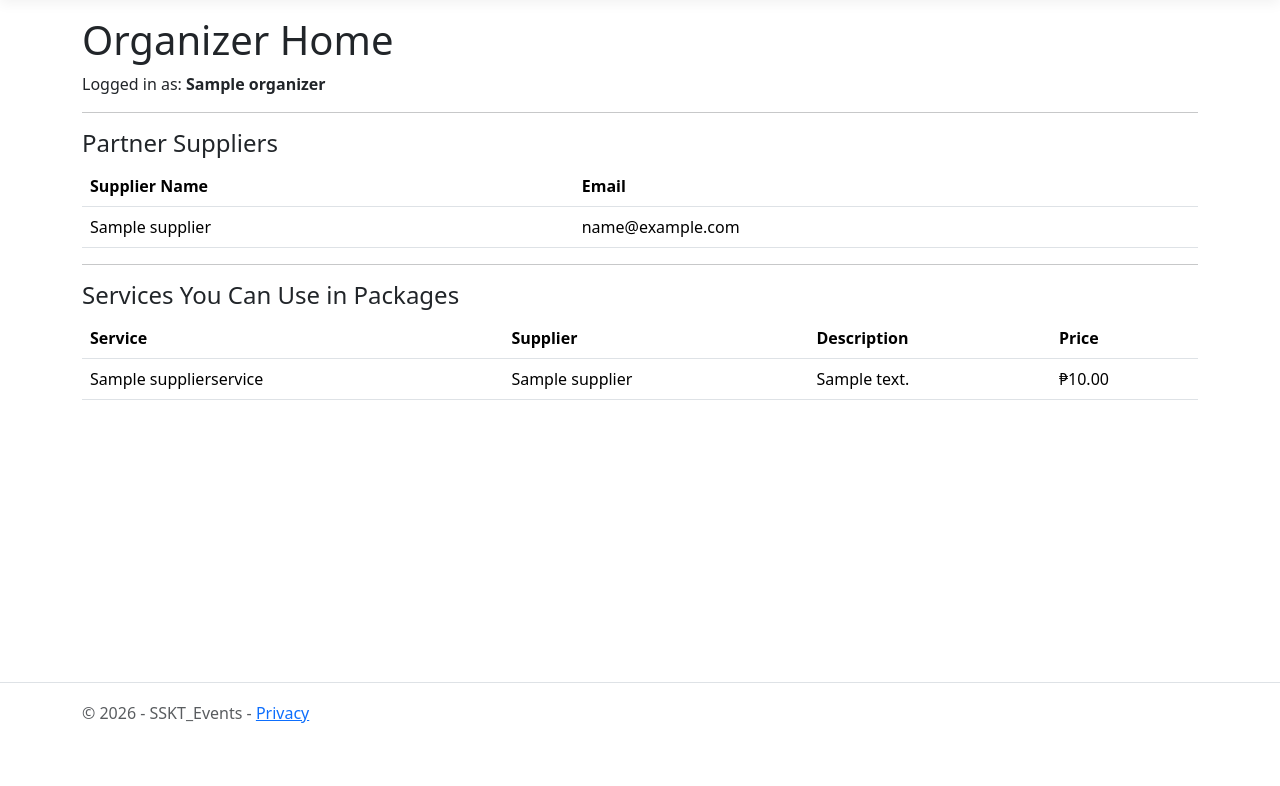
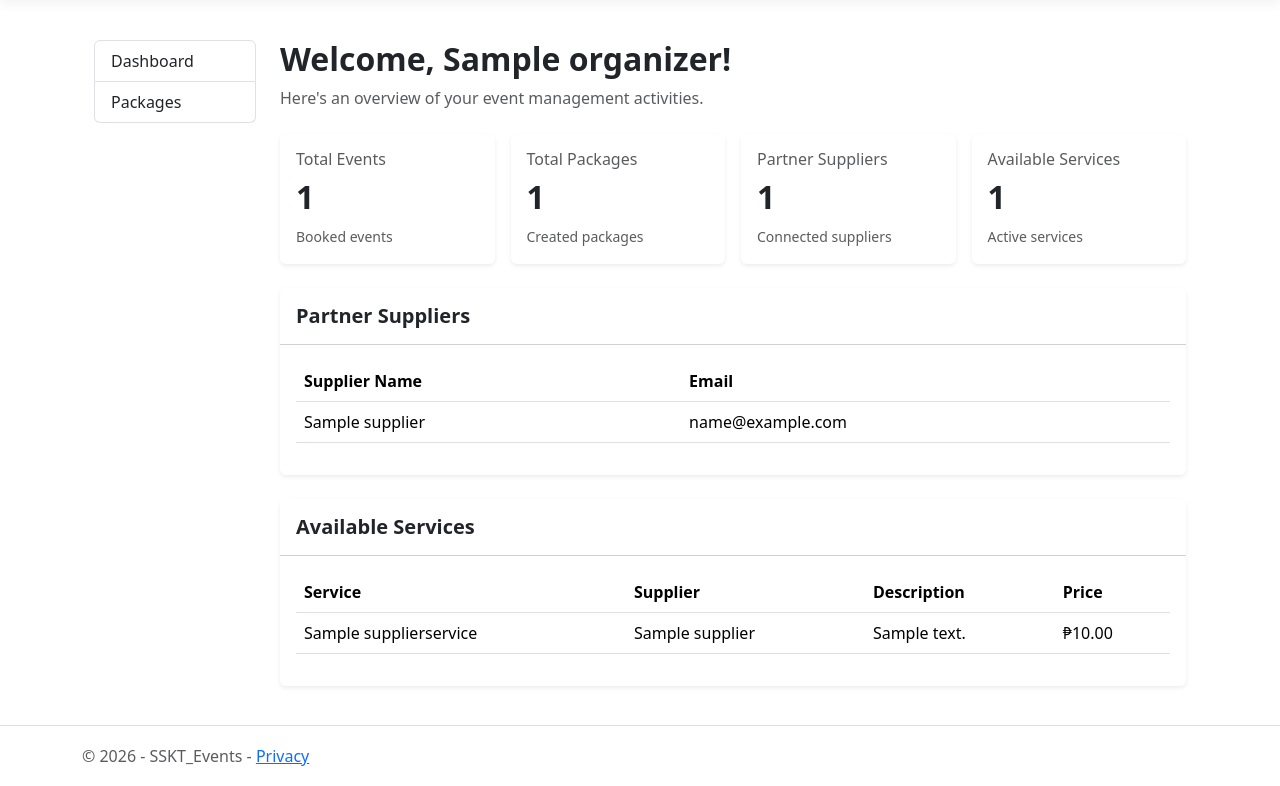
Before and after one commit to A-M-A-University/SSKT-Events, an ASP.NET Core app: page /Organizer in a window 1280 px wide. Shown: the part 57-843 px from the top of the page. Before the commit the page ends 780 px from the top, so only its background shows below. Run offline with ASP.NET Core 8, Linux system fonts and the light colour scheme; a user stored in the database is signed in; empty tables hold one stand-in row (values such as "Sample post"); style sheets or scripts are compiled from the project's sources; database files in the repository are not loaded; some libraries are stand-ins or nearby versions.

Commit message:
Added dashboard on organizer

```diff
--- a/Controllers/OrganizerController.cs
+++ b/Controllers/OrganizerController.cs
@@ -33,6 +33,7 @@ public class OrganizerController : Controller
             .FirstOrDefaultAsync(o => o.UserId == userId);
     }
 
+
 // ORGANIZER DASHBOARD / OVERVIEW
 public async Task<IActionResult> Index()
 {
@@ -46,19 +47,45 @@ public class OrganizerController : Controller
         .Select(p => p.SupplierId)
         .ToListAsync();
 
+    var packageIds = await _context.EventPackages
+        .Where(p => p.OrganizerId == organizer.Id)
+        .Select(p => p.Id)
+        .ToListAsync();
+
     ViewBag.Organizer = organizer;
 
+    // Dashboard statistics
+    ViewBag.TotalPackages = packageIds.Count;
+    ViewBag.TotalSuppliers = partnerIds.Count;
+
+    ViewBag.TotalServices = await _context.SupplierServices
+        .CountAsync(s =>
+            s.IsActive &&
+            partnerIds.Contains(s.SupplierId));
+
+    ViewBag.TotalEvents = await _context.SupplierBookings
+        .Where(b =>
+            b.PackageId.HasValue &&
+            packageIds.Contains(b.PackageId.Value))
+        .Select(b => b.EventId)
+        .Distinct()
+        .CountAsync();
+
+    // Partner suppliers
     ViewBag.Suppliers = await _context.Suppliers
         .Where(s => partnerIds.Contains(s.Id))
         .ToListAsync();
 
+    // Available services
     ViewBag.Services = await _context.SupplierServices
-            .Where(s => s.IsActive &&
+        .Where(s =>
+            s.IsActive &&
             partnerIds.Contains(s.SupplierId))
         .ToListAsync();
 
     return View();
 }
+
 
     // VIEW PACKAGES
     public async Task<IActionResult> Packages()
--- a/Views/Organizer/Index.cshtml
+++ b/Views/Organizer/Index.cshtml
@@ -1,28 +1,90 @@
+
 @using SSKT_Events.Models
 
 @{
-    ViewData["Title"] = "Organizer";
+    ViewData["Title"] = "Organizer Dashboard";
 
     var organizer = (Organizer)ViewBag.Organizer;
     var suppliers = (List<Supplier>)ViewBag.Suppliers;
     var services = (List<SupplierService>)ViewBag.Services;
 }
 
-<h1>Organizer Home</h1>
+<div class="container py-4">
+<div class="row">
 
-<p>Logged in as: <strong>@organizer.Name</strong></p>
+    <aside class="col-md-3 col-lg-2">
+        @await Html.PartialAsync("_OrganizerSidebar")
+    </aside>
 
-<hr />
+    <main class="col-md-9 col-lg-10">
+    <!-- Welcome Section -->
+    <div class="mb-4">
+        <h2 class="fw-bold">Welcome, @organizer.Name!</h2>
+        <p class="text-muted">
+            Here's an overview of your event management activities.
+        </p>
+    </div>
 
-<h4>Partner Suppliers</h4>
+    <!-- Dashboard Cards -->
+    <div class="row g-3 mb-4">
 
+        <div class="col-md-6 col-lg-3">
+            <div class="card shadow-sm border-0 h-100">
+                <div class="card-body">
+                    <h6 class="text-muted">Total Events</h6>
+                    <h2 class="fw-bold">@ViewBag.TotalEvents</h2>
+                    <span class="text-muted small">Booked events</span>
+                </div>
+            </div>
+        </div>
+
+        <div class="col-md-6 col-lg-3">
+            <div class="card shadow-sm border-0 h-100">
+                <div class="card-body">
+                    <h6 class="text-muted">Total Packages</h6>
+                    <h2 class="fw-bold">@ViewBag.TotalPackages</h2>
+                    <span class="text-muted small">Created packages</span>
+                </div>
+            </div>
+        </div>
+
+        <div class="col-md-6 col-lg-3">
+            <div class="card shadow-sm border-0 h-100">
+                <div class="card-body">
+                    <h6 class="text-muted">Partner Suppliers</h6>
+                    <h2 class="fw-bold">@ViewBag.TotalSuppliers</h2>
+                    <span class="text-muted small">Connected suppliers</span>
+                </div>
+            </div>
+        </div>
+
+        <div class="col-md-6 col-lg-3">
+            <div class="card shadow-sm border-0 h-100">
+                <div class="card-body">
+                    <h6 class="text-muted">Available Services</h6>
+                    <h2 class="fw-bold">@ViewBag.TotalServices</h2>
+                    <span class="text-muted small">Active services</span>
+                </div>
+            </div>
+        </div>
+
+    </div>
+
+    <!-- Partner Suppliers -->
+    <div class="card shadow-sm border-0 mb-4">
+        <div class="card-header bg-white py-3">
+            <h5 class="mb-0 fw-bold">Partner Suppliers</h5>
+        </div>
+
+        <div class="card-body">
             @if (!suppliers.Any())
             {
-    <p>No partner suppliers yet.</p>
+                <p class="text-muted mb-0">No partner suppliers yet.</p>
             }
             else
             {
-    <table class="table">
+                <div class="table-responsive">
+                    <table class="table table-hover align-middle">
                         <thead>
                             <tr>
                                 <th>Supplier Name</th>
@@ -39,19 +101,26 @@ else
                             }
                         </tbody>
                     </table>
+                </div>
             }
+        </div>
+    </div>
 
-<hr />
+    <!-- Available Services -->
+    <div class="card shadow-sm border-0">
+        <div class="card-header bg-white py-3">
+            <h5 class="mb-0 fw-bold">Available Services</h5>
+        </div>
 
-<h4>Services You Can Use in Packages</h4>
-
+        <div class="card-body">
             @if (!services.Any())
             {
-    <p>No services available.</p>
+                <p class="text-muted mb-0">No available services yet.</p>
             }
             else
             {
-    <table class="table">
+                <div class="table-responsive">
+                    <table class="table table-hover align-middle">
                         <thead>
                             <tr>
                                 <th>Service</th>
@@ -65,11 +134,17 @@ else
                             {
                                 <tr>
                                     <td>@s.Name</td>
-                    <td>@suppliers.FirstOrDefault(x => x.Id == s.SupplierId)?.Name</td>
+                                    <td>@(suppliers.FirstOrDefault(x => x.Id == s.SupplierId)?.Name ?? "Unknown")</td>
                                     <td>@s.Description</td>
                                     <td>₱@s.Price.ToString("N2")</td>
                                 </tr>
                             }
                         </tbody>
                     </table>
+                </div>
             }
+        </div>
+        </main>
+    </div>
+
+</div>
--- /dev/null
+++ b/Views/Organizer/_OrganizerSidebar.cshtml
@@ -0,0 +1,15 @@
+<div class="list-group mb-4">
+
+    <a asp-controller="Organizer"
+       asp-action="Index"
+       class="list-group-item list-group-item-action">
+        Dashboard
+    </a>
+
+    <a asp-controller="Organizer"
+       asp-action="Packages"
+       class="list-group-item list-group-item-action">
+        Packages
+    </a>
+
+</div>
--- a/Views/Shared/_Layout.cshtml
+++ b/Views/Shared/_Layout.cshtml
@@ -1,4 +1,3 @@
-
 <!DOCTYPE html>
 <html lang="en">
 <head>
```
Also changed, not shown: Views/Organizer/CreatePackage.cshtml (+11 -0 lines), Views/Organizer/Packages.cshtml (+11 -0 lines), app.db, 2 other files. Lines whose indentation alone changed are shown as unchanged.
